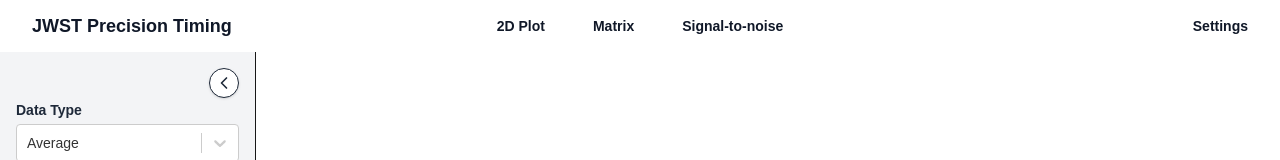
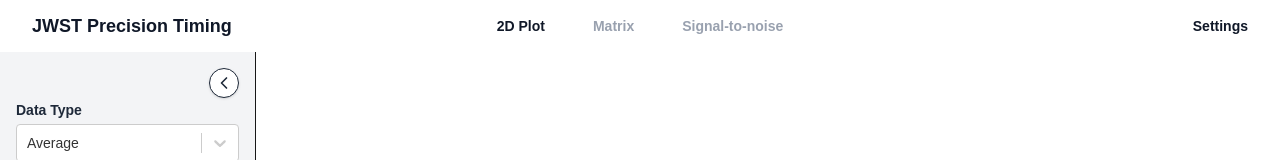
Before and after one commit to iDataVisualizationLab/jwst, a Next.js app: page /contact in a window 1280 px wide. Shown: the top 160 px of the page. Built offline with nearby package versions, Linux system fonts and the light colour scheme.

Commit message:
add disable link

```diff
--- a/src/components/Navbar/Navbar.tsx
+++ b/src/components/Navbar/Navbar.tsx
@@ -22,10 +22,9 @@
 
   const mainLinks = [
     { name: '2D Plot', href: '/', id: '2d-plot-link' },
-    { name: 'Matrix', href: '/matrix', id: 'matrix-link' },
-    { name: 'Signal-to-noise', href: '/noise', id: 'noise-link' },
+    { name: 'Matrix', href: '/matrix', id: 'matrix-link', disabled: true },
+    { name: 'Signal-to-noise', href: '/noise', id: 'noise-link', disabled: true },
   ]
-
   // const settingsLink = { name: 'Settings', href: '#', id: 'settings-link' }
 
   return (
@@ -56,9 +55,11 @@
           {mainLinks.map((item) => (
             <a
               key={item.id}
-              href={item.href}
+              href={item.disabled ? '#' : item.href}
+              onClick={item.disabled ? (e) => e.preventDefault() : undefined}
+              className={`text-sm/6 font-semibold ${item.disabled ? 'text-gray-400 cursor-not-allowed' : 'text-gray-900'
+                }`}
               id={item.id}
-              className="text-sm/6 font-semibold text-gray-900"
             >
               {item.name}
             </a>
@@ -116,12 +117,14 @@
                     href="#"
                     onClick={(e) => {
                       e.preventDefault()
+                      if (item.disabled) return
                       // eslint-disable-next-line @typescript-eslint/no-unused-expressions
                       item.id === 'settings-link'
                         ? handleSettingsClick()
                         : setMobileMenuOpen(false)
                     }}
-                    className="-mx-3 block rounded-lg px-3 py-2 text-base/7 font-semibold text-gray-900 hover:bg-gray-50"
+                    className={`-mx-3 block rounded-lg px-3 py-2 text-base/7 font-semibold ${item.disabled ? 'text-gray-400 cursor-not-allowed' : 'text-gray-900 hover:bg-gray-50'
+                      }`}
                   >
                     {item.name}
                   </a>
```
